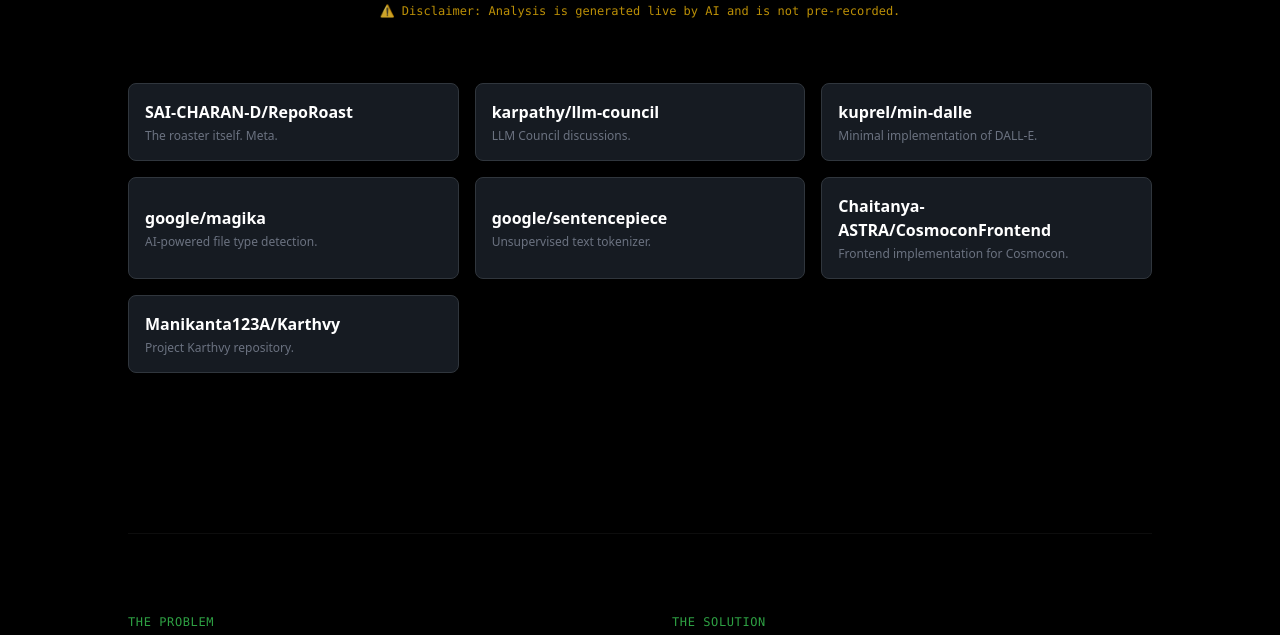
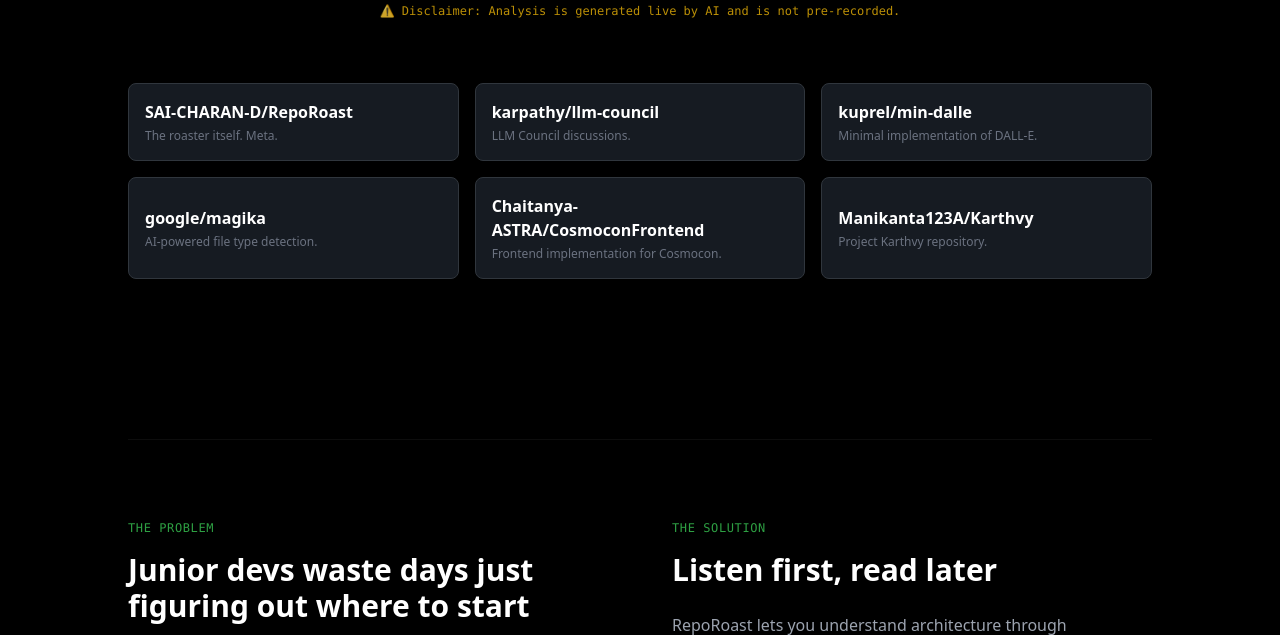
Before and after one commit to SAI-CHARAN-D/RepoRoast, a Flask app: page / in a window 1280 px wide. Shown: the part 1864-2499 px from the top of the page. Run offline with Flask 3, Linux system fonts and the light colour scheme; some libraries are stand-ins or nearby versions.

Commit message:
Remove google/sentencepiece from Try section

```diff
--- a/app/templates/index.html
+++ b/app/templates/index.html
@@ -281,15 +281,7 @@
                     </div>
                 </button>
 
-                <button onclick="preloadRepo('https://github.com/google/sentencepiece')"
-                    class="p-4 bg-[#161b22] border border-[#30363d] rounded-lg hover:border-[#2ea043] hover:bg-[#1c2128] transition-all text-left group relative overflow-hidden">
-                    <div class="font-bold text-white group-hover:text-[#2ea043] transition-colors">google/sentencepiece
-                    </div>
-                    <div class="text-xs text-gray-500 mt-1">Unsupervised text tokenizer.</div>
-                    <div
-                        class="absolute inset-x-0 bottom-0 h-0.5 bg-[#2ea043] transform scale-x-0 group-hover:scale-x-100 transition-transform origin-left">
-                    </div>
-                </button>
+
 
                 <button onclick="preloadRepo('https://github.com/Chaitanya-ASTRA/CosmoconFrontend')"
                     class="p-4 bg-[#161b22] border border-[#30363d] rounded-lg hover:border-[#2ea043] hover:bg-[#1c2128] transition-all text-left group relative overflow-hidden">
```
